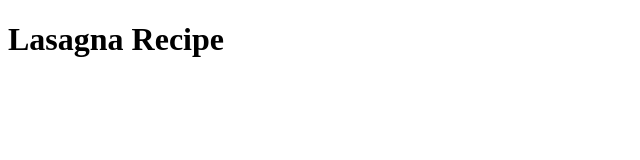
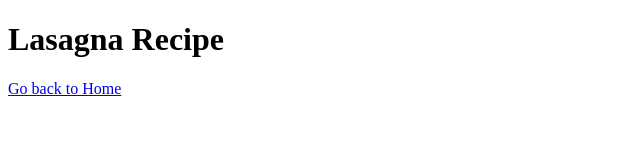
Before and after one commit to raeedibnzaman/odin-recipes, a plain HTML site: page recipes/lasagna.html in a window 1280 px wide. Shown: the whole page, without its empty margins (0-640 px from the left). Drawn offline with Linux system fonts and the light colour scheme.

Commit message:
Added more links

```diff
--- a/recipes/lasagna.html
+++ b/recipes/lasagna.html
@@ -6,5 +6,6 @@
     </head>
     <body>
         <h1>Lasagna Recipe</h1>
+        <p><a href="../index.html">Go back to Home</a></p>
     </body>
 </html>
```
